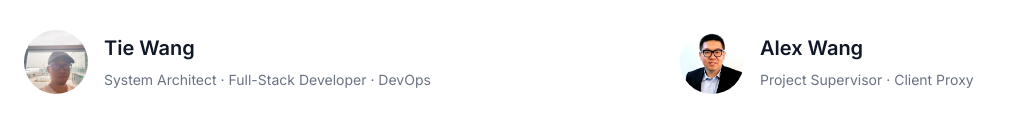
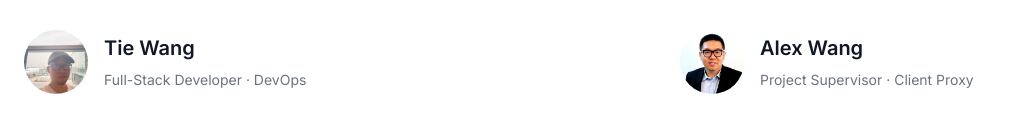
Before and after one commit to tie0913/nutri_pilot_site, a Vue app: page / in a window 1280 px wide. Shown: the part 3066-3198 px from the top of the page, without its empty margins (0-1012 px from the left). Built offline with nearby package versions, Linux system fonts and the light colour scheme.

Commit message:
remove one title

```diff
--- a/src/components/About.vue
+++ b/src/components/About.vue
@@ -48,7 +48,7 @@ import kelci from '@/assets/kelci.png'
                                         Tie Wang
                                     </a>
                                     <p class="mt-2 text-sm text-gray-500">
-                                        System Architect · Full-Stack Developer · DevOps
+                                        Full-Stack Developer · DevOps
                                     </p>
                                 </div>
                             </div>
```
